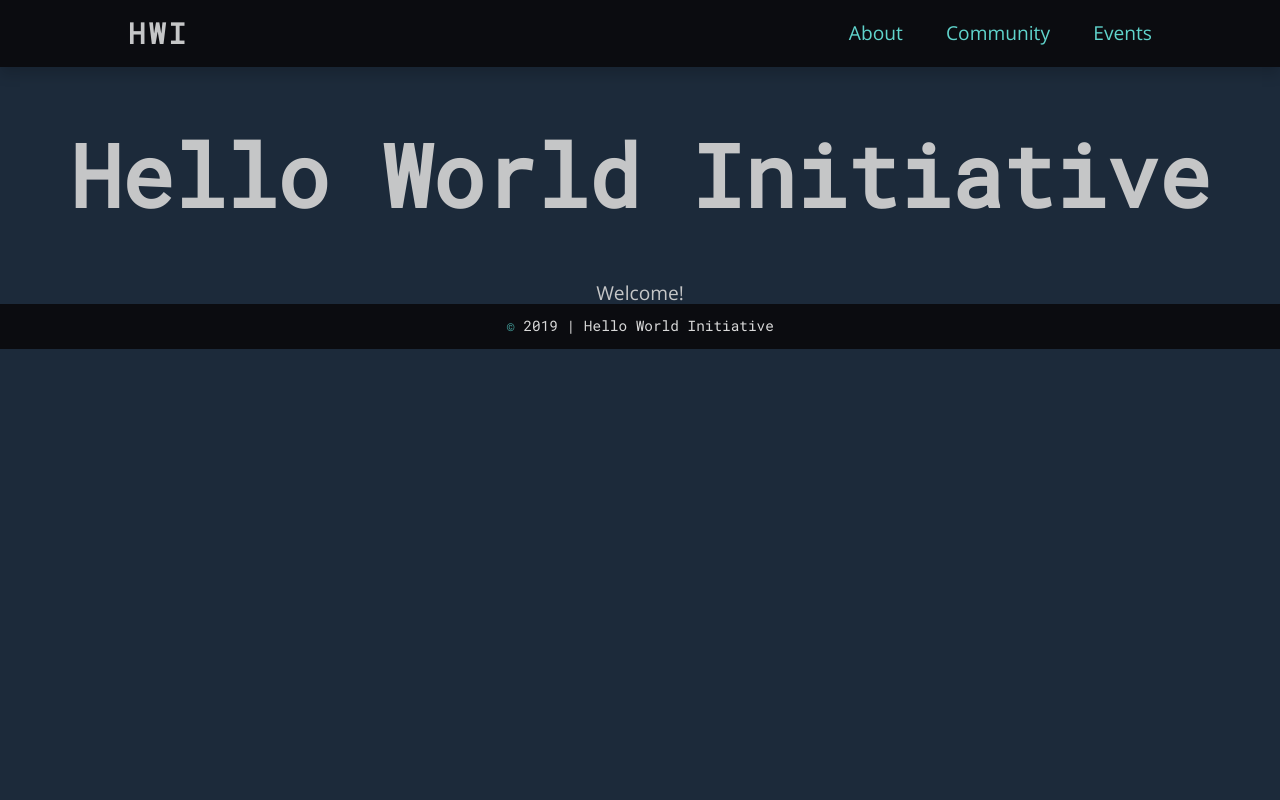
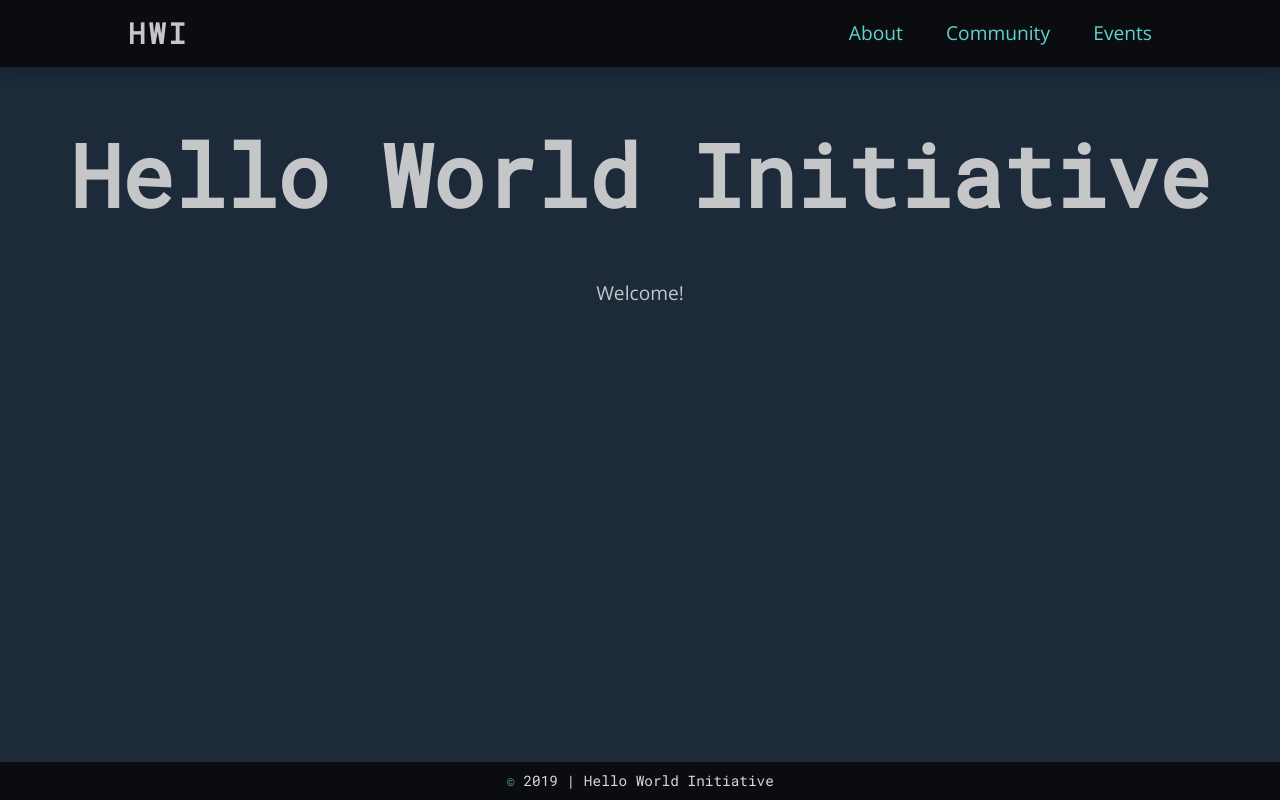
Before and after one commit to hello-world-initiative/hello-world-initiative, a React (Create React App) app: page / in a window 1280 px wide. Built offline with nearby package versions, Linux system fonts and the light colour scheme.

Commit message:
Restructure markup on pages to fix footer positioning

```diff
--- a/src/App.js
+++ b/src/App.js
@@ -13,6 +13,7 @@ import NotFound from './pages/NotFound';
 function App() {
   return (
     <Router>
+      <div className="page">
         <Nav />
 
         <Switch>
@@ -24,6 +25,7 @@ function App() {
         </Switch>
 
         <Footer />
+      </div>
     </Router>
   );
 }
--- a/src/App.scss
+++ b/src/App.scss
@@ -9,6 +9,12 @@
 
 // Placeholder styles for configuration
 .page {
+  position: relative;
+  height: 100%;
+  min-height: 100vh;
+}
+
+main {
   display: flex;
   align-items: center;
   justify-content: center;
@@ -17,6 +23,7 @@
   width: 100%;
   color: $gray;
   font-size: 3.6rem;
+  padding-bottom: $footerHeight;
 
   p {
     font-size: 1.6rem;
--- a/src/pages/About.js
+++ b/src/pages/About.js
@@ -2,10 +2,10 @@ import React from 'react'
 
 const About = () => {
   return (
-    <div className="page">
+    <main>
       <h1>About</h1>
       <p>This is the about page!</p>
-    </div>
+    </main>
   )
 }
 
--- a/src/pages/Community.js
+++ b/src/pages/Community.js
@@ -2,10 +2,10 @@ import React from 'react'
 
 const Community = () => {
   return (
-    <div className="page">
+    <main>
       <h1>Community</h1>
       <p>This is the community page!</p>
-    </div>
+    </main>
   )
 }
 
--- a/src/pages/Events.js
+++ b/src/pages/Events.js
@@ -2,10 +2,10 @@ import React from 'react'
 
 const Events = () => {
   return (
-    <div className="page">
+    <main>
       <h1>Events</h1>
       <p>This is the events page!</p>
-    </div>
+    </main>
   )
 }
 
--- a/src/pages/Home.js
+++ b/src/pages/Home.js
@@ -2,10 +2,10 @@ import React from 'react'
 
 const Home = () => {
   return (
-    <div className="page">
+    <main>
       <h1>Hello World Initiative</h1>
       <p>Welcome!</p>
-    </div>
+    </main>
   )
 }
 
--- a/src/pages/NotFound.js
+++ b/src/pages/NotFound.js
@@ -2,9 +2,9 @@ import React from 'react'
 
 const NotFound = () => {
   return (
-    <div className="page">
+    <main>
       <h1>Page Not Found</h1>
-    </div>
+    </main>
   )
 }
 
--- a/src/styles/components/Footer.scss
+++ b/src/styles/components/Footer.scss
@@ -1,10 +1,14 @@
 .footer {
   background-color: $black;
-  padding: 1.2rem 0;
+  height: $footerHeight;
 
   display: flex;
   justify-content: center;
   align-items: center;
+
+  position: absolute;
+  bottom: 0;
+  width: 100%;
 }
 
 .footer-text {
--- a/src/styles/variables.scss
+++ b/src/styles/variables.scss
@@ -9,3 +9,9 @@ $white: #d9d9d9;
 $darkblue: #1C2A3A;
 $teal: #45A29E;
 $turquoise: #60D4CC;
+
+// ======
+// Sizing
+// ======
+
+$footerHeight: 3.2rem;
```
Lines whose indentation alone changed are shown as unchanged.
